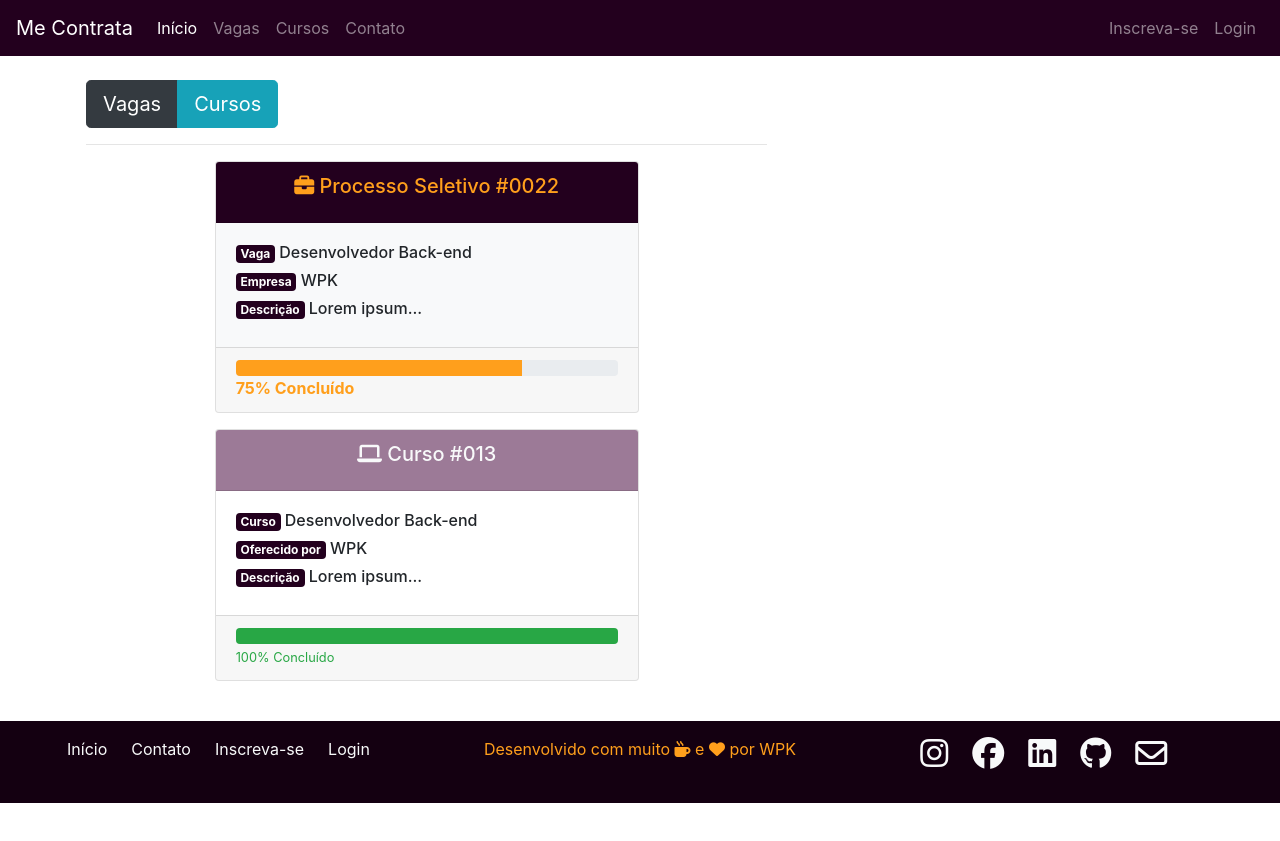
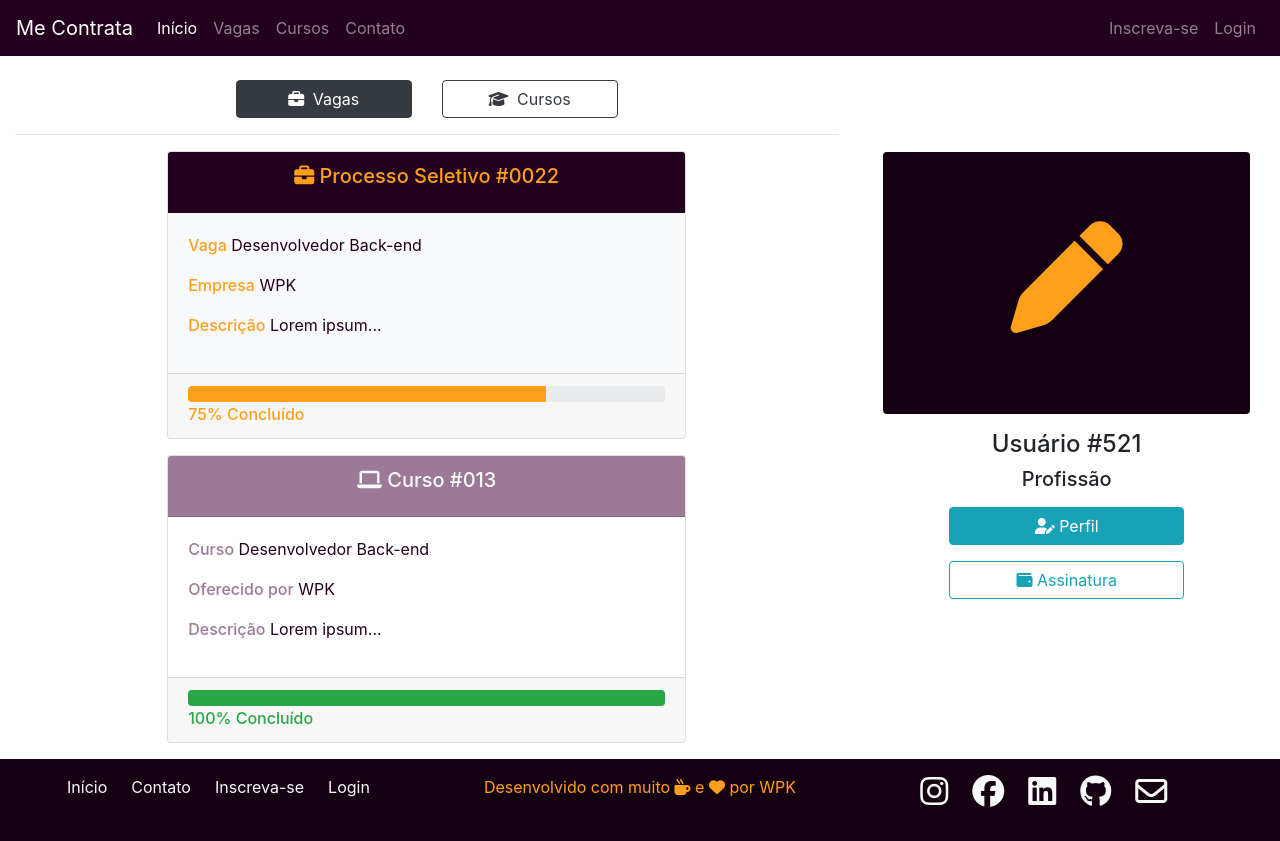
Before and after one commit to PedroSalvino/projeto-me-contrata-2021, an Angular app: page /usuario in a window 1280 px wide. Before the commit the page ends 803 px from the top, so only its background shows below. Built offline with nearby package versions, Linux system fonts and the light colour scheme.

Commit message:
1 file modified

```diff
--- a/src/app/area-usuario/area-usuario.component.html
+++ b/src/app/area-usuario/area-usuario.component.html
@@ -1,15 +1,24 @@
 <div class="container-fluid">
   <div class="row">
-    <div class="col-md-8">
-      <!-- dashboard -->
-      <div class="row my-4">
-        <div class="col-md-10 mx-auto">
-          <div class="btn-group btn-group-lg" role="group">
-            <button type="button" class="btn btn-dark">Vagas</button>
-            <button type="button" class="btn btn-info">Cursos</button>
+    <div class="col">
+      <div class="col-md-6 mt-4 mx-auto">
+        <div class="row">
+          <div class="col">
+            <button type="button" class="btn btn-dark btn-block">
+              <span class="mr-1"><i class="fas fa-briefcase"></i></span> Vagas
+            </button>
           </div>
-          <hr />
-
+          <div class="col">
+            <button type="button" class="btn btn-outline-dark btn-block">
+              <span class="mr-1"><i class="fas fa-graduation-cap"></i></span>
+              Cursos
+            </button>
+          </div>
+        </div>
+      </div>
+      <hr />
+      <div class="row">
+        <div class="col mx-auto">
           <div class="col-md-8 mx-auto">
             <div class="card">
               <div class="card-header bg-escuro">
@@ -19,15 +28,15 @@
                 </h2>
               </div>
               <div class="card-body bg-light">
-                <p class="h6">
-                  <span class="badge badge-primary bg-escuro">Vaga</span>
+                <p class="text-escuro">
+                  <span class="text-alerta h6">Vaga</span>
                   Desenvolvedor Back-end
                 </p>
-                <p class="h6">
-                  <span class="badge badge-primary bg-escuro">Empresa</span> WPK
+                <p class="text-escuro">
+                  <span class="text-alerta h6">Empresa</span> WPK
                 </p>
-                <p class="h6">
-                  <span class="badge badge-primary bg-escuro">Descrição</span>
+                <p class="text-escuro">
+                  <span class="text-alerta h6">Descrição</span>
                   Lorem ipsum...
                 </p>
               </div>
@@ -41,7 +50,7 @@
                     aria-valuemax="100"
                   ></div>
                 </div>
-                <strong class="text-alerta">75% Concluído</strong>
+                <strong class="text-alerta h6">75% Concluído</strong>
               </div>
             </div>
           </div>
@@ -54,18 +63,16 @@
                 </h2>
               </div>
               <div class="card-body">
-                <p class="h6">
-                  <span class="badge badge-primary bg-escuro">Curso</span>
+                <p class="text-escuro">
+                  <span class="text-medio h6">Curso</span>
                   Desenvolvedor Back-end
                 </p>
-                <p class="h6">
-                  <span class="badge badge-primary bg-escuro"
-                    >Oferecido por</span
-                  >
+                <p class="text-escuro">
+                  <span class="text-medio h6">Oferecido por</span>
                   WPK
                 </p>
-                <p class="h6">
-                  <span class="badge badge-primary bg-escuro">Descrição</span>
+                <p class="text-escuro">
+                  <span class="text-medio h6">Descrição</span>
                   Lorem ipsum...
                 </p>
               </div>
@@ -79,15 +86,36 @@
                     aria-valuemax="100"
                   ></div>
                 </div>
-                <small class="text-success">100% Concluído</small>
+                <small class="text-success h6">100% Concluído</small>
               </div>
             </div>
           </div>
         </div>
       </div>
     </div>
-    <div class="col-md-4">
-      <!-- perfil -->
+    <div class="col-md-4 mt-5">
+      <div class="col mt-5">
+        <div class="card py-5 bg-darker">
+          <div class="card-body">
+            <p class="card-title text-center">
+              <i class="fas fa-pen fa-7x text-alerta"></i>
+            </p>
+          </div>
+        </div>
+      </div>
+      <div class="col">
+        <h1 class="text-center h4 mt-3">Usuário #521</h1>
+        <h2 class="h5 text-center">Profissão</h2>
+      </div>
+
+      <div class="col-md-8 mx-auto">
+        <button class="btn btn-info btn-block my-3">
+          <span><i class="fas fa-user-edit"></i></span> Perfil
+        </button>
+        <button class="btn btn-outline-info btn-block my-3">
+          <span><i class="fas fa-wallet"></i></span> Assinatura
+        </button>
+      </div>
     </div>
   </div>
 </div>
```
